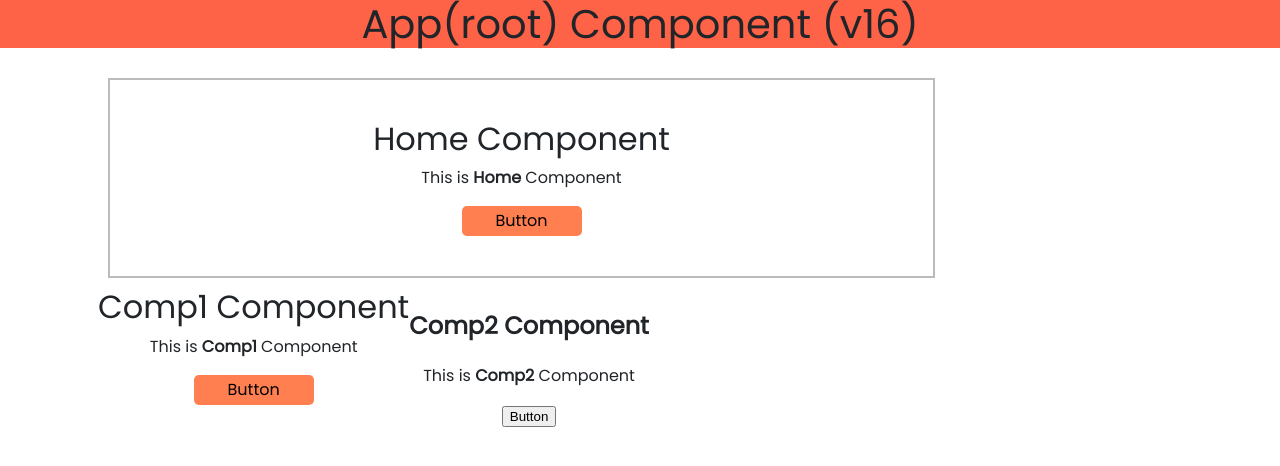
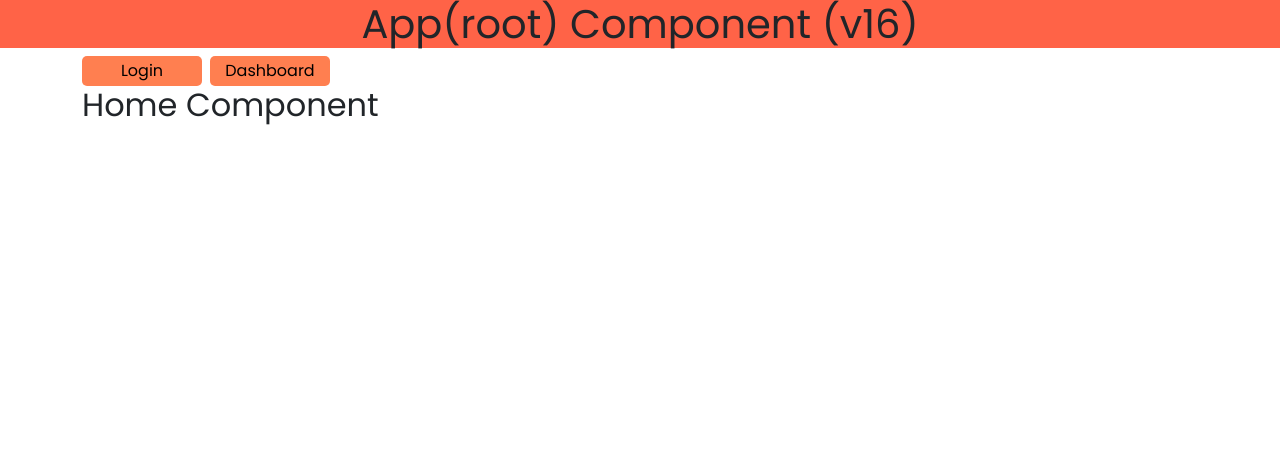
Before and after one commit to SatishKonduru/SELF-16, an Angular app: page /#/home in a window 1280 px wide. Shown: the top 466 px of the page. Built offline with nearby package versions, Linux system fonts and the light colour scheme.

Commit message:
Working on CanActivate Guard

```diff
--- a/src/app/app.module.ts
+++ b/src/app/app.module.ts
@@ -59,6 +59,7 @@ import { FileNotFoundComponent } from './components/file-not-found/file-not-foun
 import { DemoComponent } from './components/demo/demo.component';
 import { Comp1Component } from './components/comp1/comp1.component';
 import { Comp2Component } from './components/comp2/comp2.component';
+import { DashboardComponent } from './components/dashboard/dashboard.component';
 
 @NgModule({
   declarations: [
@@ -108,6 +109,7 @@ import { Comp2Component } from './components/comp2/comp2.component';
     DemoComponent,
     Comp1Component,
     Comp2Component,
+    DashboardComponent,
   ],
   imports: [
     BrowserModule,
--- /dev/null
+++ b/src/app/components/dashboard/dashboard.component.html
@@ -0,0 +1 @@
+<p>dashboard works!</p>
--- a/src/app/components/home/home.component.css
+++ b/src/app/components/home/home.component.css
@@ -25,7 +25,6 @@
 
 }
 .component-container{
-
   display: flex;
   text-align: center;
 }
--- a/src/app/components/home/home.component.html
+++ b/src/app/components/home/home.component.html
@@ -38,7 +38,7 @@
 
 </div> -->
 
-<div class="container">
+<!-- <div class="container">
   <div class="m-3 w-75">
     <div class="home-component">
       <h2>Home Component</h2>
@@ -50,4 +50,15 @@
       <app-comp2></app-comp2>
     </div>
   </div>
+</div> -->
+
+<div class="container">
+  <div class="row">
+    <div class="d-flex gap-2">
+      <button [routerLink]="['/login']">Login</button>
+      <button [routerLink]="['/dashboard']">Dashboard</button>
+    </div>
+
+  </div>
+  <h2>Home Component</h2>
 </div>
```
Also changed, not shown: src/app/app-routing.module.ts (+10 -0 lines), src/app/components/dashboard/dashboard.component.ts (added, +10 -0 lines), src/app/services/auth.service.ts (added, +9 -0 lines), src/app/components/dashboard/dashboard.component.css (added).
